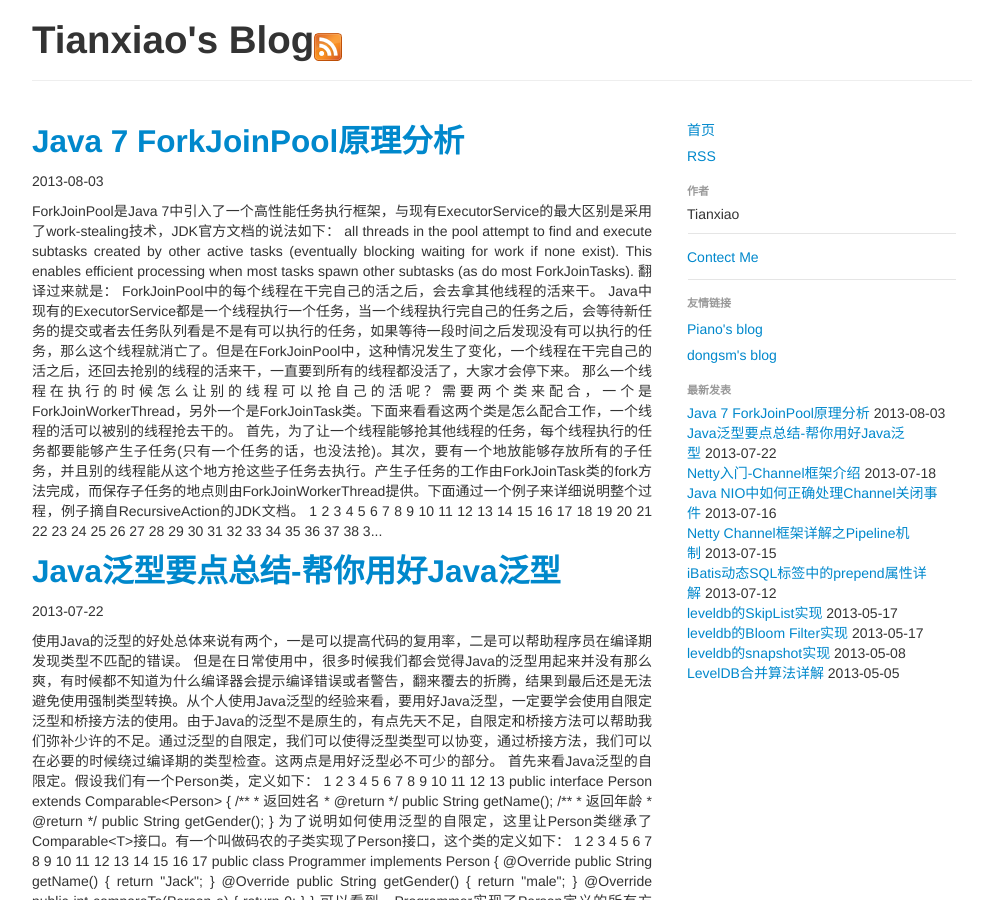
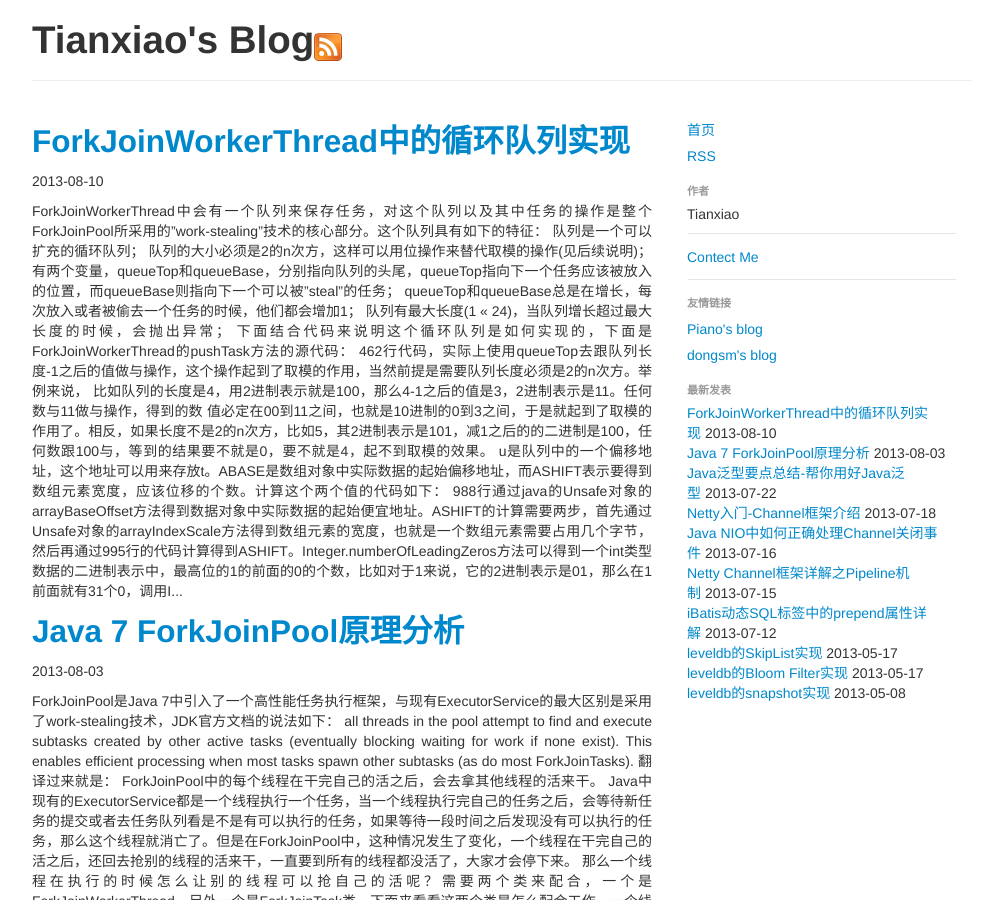
Before and after one commit to tianxiao-ma/tianxiao-ma.github.com, a Jekyll site: the page built from index.html, in a window 1280 px wide and 900 px high. Shown: the whole window, without its empty margins (138-1125 px from the left). Built offline with Jekyll 4.4.1, drawn with Linux system fonts in a browser that asks for light colours; Markdown is read by kramdown in place of the engine named in the settings; the list of posts is cut into pages by our own code; some of the changed text lies outside the part shown.

Commit message:
add a post for ForkJoinWorkerThread's queue implementation

```diff
--- a/_posts/2013-08-03-Java-ForkJoinPool-Detail-part1.md
+++ b/_posts/2013-08-03-Java-ForkJoinPool-Detail-part1.md
@@ -1,7 +1,7 @@
 ---
 title: Java 7 ForkJoinPool原理分析
 layout: post
-permalink: /2013/07/forkjoinpoll-datail-part-one
+permalink: /2013/08/forkjoinpoll-datail-part-one
 date: Sat Aug 3 16:10:00 pm GMT+8 2013
 published: true
 ---
--- /dev/null
+++ b/_posts/2013-08-10-Java-ForkJoinPool-Detail-part2.md
@@ -0,0 +1,47 @@
+---
+title: ForkJoinWorkerThread中的循环队列实现
+layout: post
+permalink: /2013/08/forkjoinpoll-datail-part-one
+date: Sat Aug 10 20:45:00 pm GMT+8 2013
+published: true
+---
+
+`ForkJoinWorkerThread`中会有一个队列来保存任务，对这个队列以及其中任务的操作是整个`ForkJoinPool`所采用的"work-stealing"技术的核心部分。这个队列具有如下的特征：
+
+1. 队列是一个可以扩充的循环队列；
+2. 队列的大小必须是2的n次方，这样可以用位操作来替代取模的操作(见后续说明)；
+3. 有两个变量，`queueTop`和`queueBase`，分别指向队列的头尾，`queueTop`指向下一个任务应该被放入的位置，而`queueBase`则指向下一个可以被"steal"的任务；
+4. `queueTop`和`queueBase`总是在增长，每次放入或者被偷去一个任务的时候，他们都会增加1；
+5. 队列有最大长度(1 << 24)，当队列增长超过最大长度的时候，会抛出异常；
+
+下面结合代码来说明这个循环队列是如何实现的，下面是`ForkJoinWorkerThread`的`pushTask`方法的源代码：
+
+![pushTask](/images/2013-08/forkjoinpool/push_task.jpeg)
+
+462行代码，实际上使用`queueTop`去跟队列长度-1之后的值做与操作，这个操作起到了取模的作用，当然前提是需要队列长度必须是2的n次方。举例来说，
+
+> 比如队列的长度是4，用2进制表示就是100，那么4-1之后的值是3，2进制表示是11。任何数与11做与操作，得到的数     值必定在00到11之间，也就是10进制的0到3之间，于是就起到了取模的作用了。相反，如果长度不是2的n次方，比如5，其2进制表示是101，减1之后的的二进制是100，任何数跟100与，等到的结果要不就是0，要不就是4，起不到取模的效果。
+
+`u`是队列中的一个偏移地址，这个地址可以用来存放t。`ABASE`是数组对象中实际数据的起始偏移地址，而`ASHIFT`表示要得到数组元素宽度，应该位移的个数。计算这个两个值的代码如下：
+
+![static_initilaizer](/images/2013-08/forkjoinpool/static_initializer.jpeg)
+
+988行通过java的`Unsafe`对象的`arrayBaseOffset`方法得到数据对象中实际数据的起始便宜地址。`ASHIFT`的计算需要两步，首先通过`Unsafe`对象的`arrayIndexScale`方法得到数组元素的宽度，也就是一个数组元素需要占用几个字节，然后再通过995行的代码计算得到`ASHIFT`。`Integer.numberOfLeadingZeros`方法可以得到一个int类型数据的二进制表示中，最高位的1的前面的0的个数，比如对于1来说，它的2进制表示是01，那么在1前面就有31个0，调用`Integer.numberOfLeadingZeros`方法就会返回31。995行代码是为了计算数组元素的宽度是2的多少次方，比如如果数组元素的宽度是4，那么`ASHIFT`就是2，因为4是2的2次方。
+
+有了`ASHIFT`和`ABAS`E我们就可以计算数组中一个元素在数组对象的数据区中的偏移地址了。比如，我们要把一个元素放到数组的下标为2的位置，通过`2 << ASHIFT + ABASE`就可以计算出该元素的偏移地址了。
+
+地463行代码用了`Unsafe`对象的`putOrderedObject`方法(直接操作了内存)，把一个元素直接放到数组对象数据区的指定位置。之后，`queueTop`就被增加了1。
+
+465到468行代码，是实现变长循环队列的关键部分，`s`是未添加任务时的`queueTop`值，s -= queuBase之后，s就表示未添加任务时的有效的队列长度(也可以理解为任务的个数)。467和468行代码的意思就是说，如果任务的个数已经填满了当前的队列，那么就要去增加队列的长度了(调用`growQueue`方法)。
+
+总体上来看，对于`ForkJoinWorkerThread`中的任务队列来说，如果有效任务的个数达不到队列预设的长度，那么队列中的元素槽就会被循环使用，但是当有效任务个数达到了预设的队列长度之后，则会去去扩充队列。但是`queueTop和queueBase`始终都是在增加的。
+
+既然`queueTop`和`queueBase`是始终都在增加的，那么这两个数值就有可能超出int类型的最大表示范围，比如当`queueTop=Integer.MAX_VALUE`之后，如果再有一个任务进来，那么`queueTop`就会变成负数(准确地说是变成了负数的最大值了，也就是`Integer.MIN_VALUE`)。
+
+> `queueTop = Integer.MAX_VALUE + 1 == -2147483648 == Integer.MIN_VALUE`
+
+但是这并不影响相关操作的正确性。为了说明这个问题我们假设队列的长度是4，`queueTop`等于`Integer.MAX_VALUE`。当`queueTop`等于`Integer.MAX_VALUE`时，`queueTop`的2进制形式的所有位都是1，执行`queueTop & (queue.length - 1)`的结果是3，这时任务就被放入`queue[3]`位置，然后`queueTop`被增加1。对于循环队列来说，下一个任务应该被放到`queue[0]`位置，然后是`queue[1]`、`queue[2]`等等，那么实际结果是不是这样的呢？
+
+为了回答这个问题，需要说明一下整型负数的二进制表示形式。`Integer.MIN_VALUE`的二进制表示除了符号位外与正数0的二进制表示相同，`Integer.MIN_VALUE + 1`的二进制表示除了符号位外与正数1的二进制表示形式相同，`Integer.MIN_VALUE + 2`的二进制表示除了符号位外与正数2的表示形式相同，以此类推，直到-1。而-1的二进制表示除了符号位外与正数最大值的二进制表示相同。
+
+有了上面的结论，加上&操作的特点，我们就能知道当`queueTop`等于`Integer.MAX_VALUE`，`queueTop + 1`就会等于`Integer.MIN_VALUE`，而根据之前关于整型负数的二进制表示形式的描述，我们可以知道`Integer.MIN_VALUE & 3`等于0，正是我们想要的结果，而随着`queueTop`的继续增加结果也依然是正确的。
```
Also changed, not shown: images/2013-08/forkjoinpool/push_task.jpeg (added), images/2013-08/forkjoinpool/static_initializer.jpeg (added).
